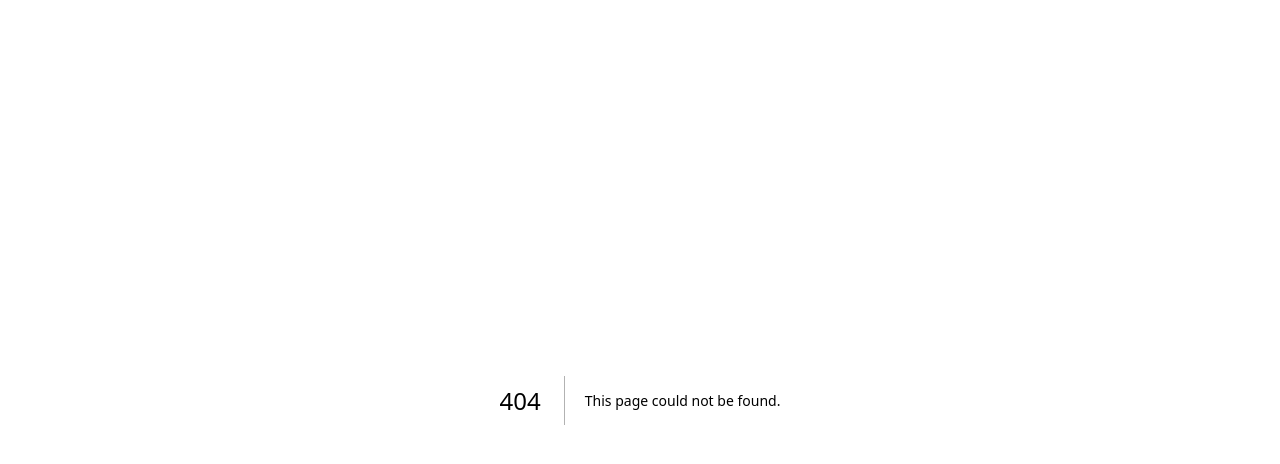
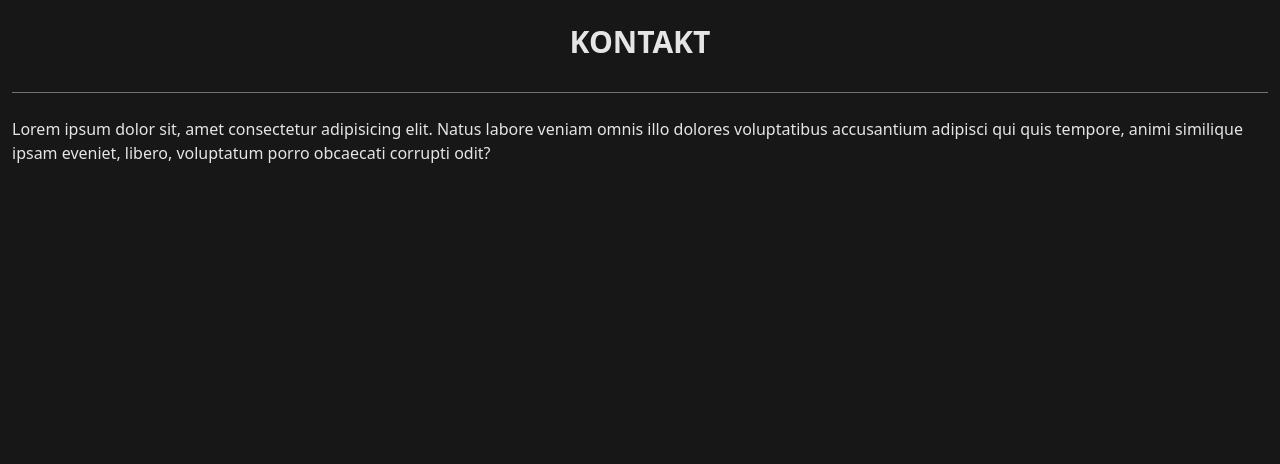
Before and after one commit to noctisbeta/blog, a Next.js app: page /contact in a window 1280 px wide. Before the commit this address had no page. Shown: the top 464 px of the page. Built offline with nearby package versions, Linux system fonts and the light colour scheme.

Commit message:
about and contact

```diff
--- /dev/null
+++ b/src/pages/about/index.tsx
@@ -0,0 +1,40 @@
+import { gql, GraphQLClient } from "graphql-request";
+
+
+
+export default function AboutPage() {
+    return (
+        <div className='min-h-screen bg-neutral-900'>
+            {/* Body */}
+            <div className="px-3">
+
+                {/* Title */}
+                <div className="flex justify-center">
+                    <h1 className="text-3xl font-bold text-neutral-200 m-6">O MENI</h1>
+                </div>
+
+                {/* VGap */}
+                <div className="h-2"></div>
+
+                {/* Divider */}
+                <div className="flex justify-center">
+                    <div className="h-px w-full bg-neutral-500"></div>
+                </div>
+
+                {/* VGap */}
+                <div className="h-6"></div>
+
+                {/* Content */}
+                <div className="text-neutral-200">
+                    <p>
+                        Lorem ipsum dolor sit, amet consectetur adipisicing elit. Natus labore veniam omnis illo dolores voluptatibus accusantium adipisci qui quis tempore, animi similique ipsam eveniet, libero, voluptatum porro obcaecati corrupti odit?
+                    </p>
+                </div>
+
+
+                {/* VGap */}
+                <div className="h-6"></div>
+            </div>
+        </div>
+    )
+}
--- a/src/pages/articles/[slug].tsx
+++ b/src/pages/articles/[slug].tsx
@@ -1,6 +1,4 @@
 import { gql, GraphQLClient } from "graphql-request";
-import { Head } from "next/document";
-import { Article } from "../../models/Article";
 
 
 const graphcms = new GraphQLClient(
@@ -67,10 +65,20 @@ export async function getStaticProps({ params }: { params: { slug: string } }) {
 
 export default function ArticleDetailPage({ article }: { article: any }) {
     return (
-        <div className='min-h-screen bg-neutral-900'>
+        <div className='min-h-screen bg-neutral-900 p-3'>
+            {/* Title */}
             <div className="flex justify-center">
-                <h1 className="text-3xl font-bold text-neutral-200 m-6">{article.title}</h1>
+                <h1 className="text-3xl font-bold text-neutral-200 m-3">{article.title}</h1>
             </div>
+
+            {/* Divider */}
+            <div className="h-px w-full bg-neutral-500"></div>
+
+            {/* Gap */}
+            <div className="h-3"></div>
+
+            {/* Content */}
+            <div className="text-neutral-200" dangerouslySetInnerHTML={{ __html: article.content.html }}></div>
         </div>
     )
 }
--- /dev/null
+++ b/src/pages/contact/index.tsx
@@ -0,0 +1,40 @@
+import { gql, GraphQLClient } from "graphql-request";
+
+
+
+export default function AboutPage() {
+    return (
+        <div className='min-h-screen bg-neutral-900'>
+            {/* Body */}
+            <div className="px-3">
+
+                {/* Title */}
+                <div className="flex justify-center">
+                    <h1 className="text-3xl font-bold text-neutral-200 m-6">KONTAKT</h1>
+                </div>
+
+                {/* VGap */}
+                <div className="h-2"></div>
+
+                {/* Divider */}
+                <div className="flex justify-center">
+                    <div className="h-px w-full bg-neutral-500"></div>
+                </div>
+
+                {/* VGap */}
+                <div className="h-6"></div>
+
+                {/* Content */}
+                <div className="text-neutral-200">
+                    <p>
+                        Lorem ipsum dolor sit, amet consectetur adipisicing elit. Natus labore veniam omnis illo dolores voluptatibus accusantium adipisci qui quis tempore, animi similique ipsam eveniet, libero, voluptatum porro obcaecati corrupti odit?
+                    </p>
+                </div>
+
+
+                {/* VGap */}
+                <div className="h-6"></div>
+            </div>
+        </div>
+    )
+}
--- a/src/pages/index.tsx
+++ b/src/pages/index.tsx
@@ -46,7 +46,9 @@ export default function Home({ articles }: { articles: any }) {
       <Head>
         <title>CMS Blog</title>
         <link rel='icon' href='/favicon.ico' />
-      </Head><div className='min-h-screen bg-neutral-900'>
+      </Head>
+
+      <div className='min-h-screen bg-neutral-900'>
 
         {/* Body */}
         <div className="px-3">
@@ -64,7 +66,7 @@ export default function Home({ articles }: { articles: any }) {
           </div>
 
           {/* VGap */}
-          <div className="h-2 w-0"></div>
+          <div className="h-2"></div>
 
           {/* Divider */}
           <div className="flex justify-center">
@@ -72,7 +74,7 @@ export default function Home({ articles }: { articles: any }) {
           </div>
 
           {/* VGap */}
-          <div className="h-6 w-0"></div>
+          <div className="h-6"></div>
 
           <div className="flex flex-col gap-8 items-center">
             {articles.map((article: any) => (
@@ -86,6 +88,9 @@ export default function Home({ articles }: { articles: any }) {
                 preview={article.preview.html} />
             ))}
           </div>
+
+          {/* VGap */}
+          <div className="h-6"></div>
         </div>
       </div>
     </>
```
